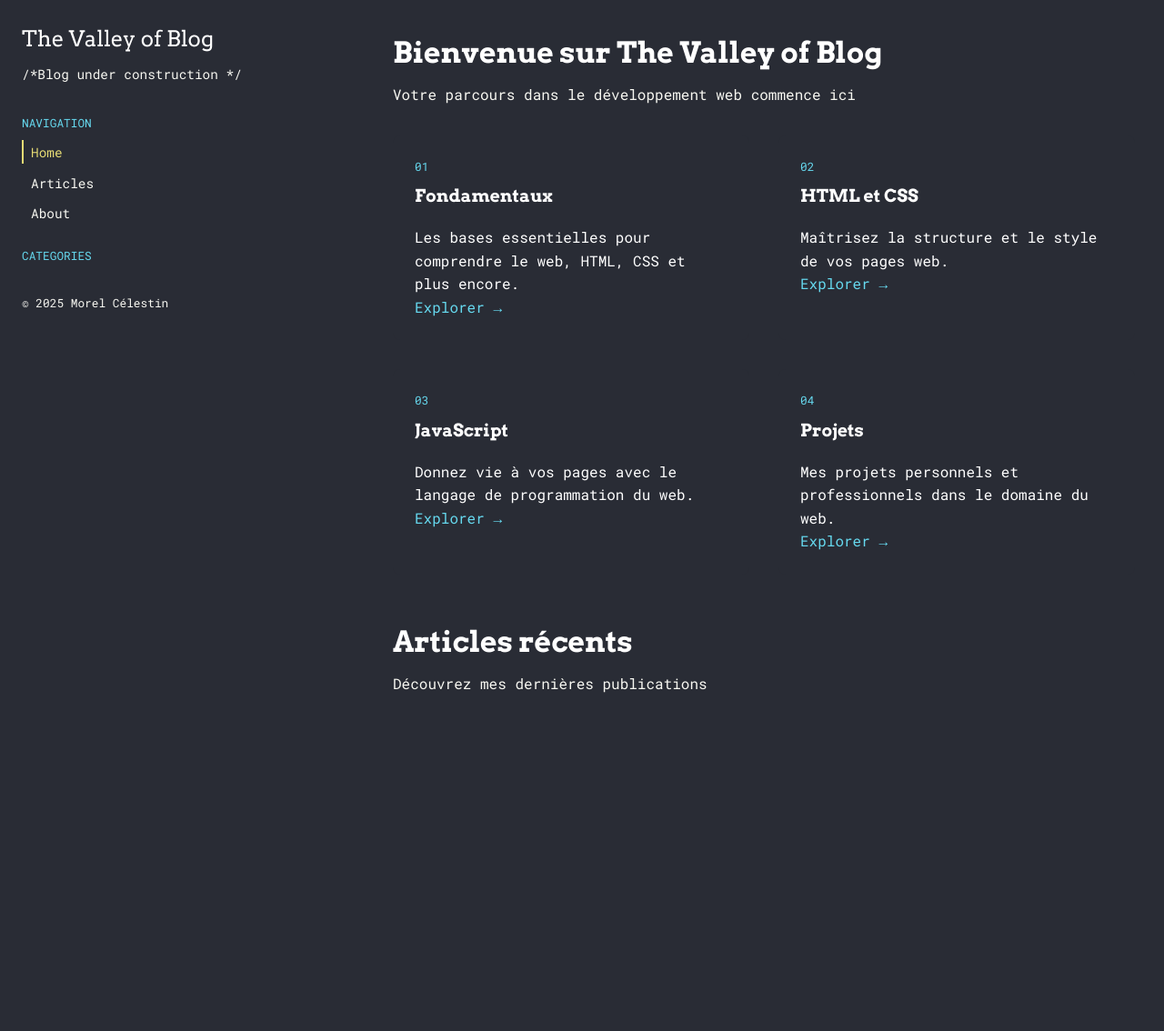
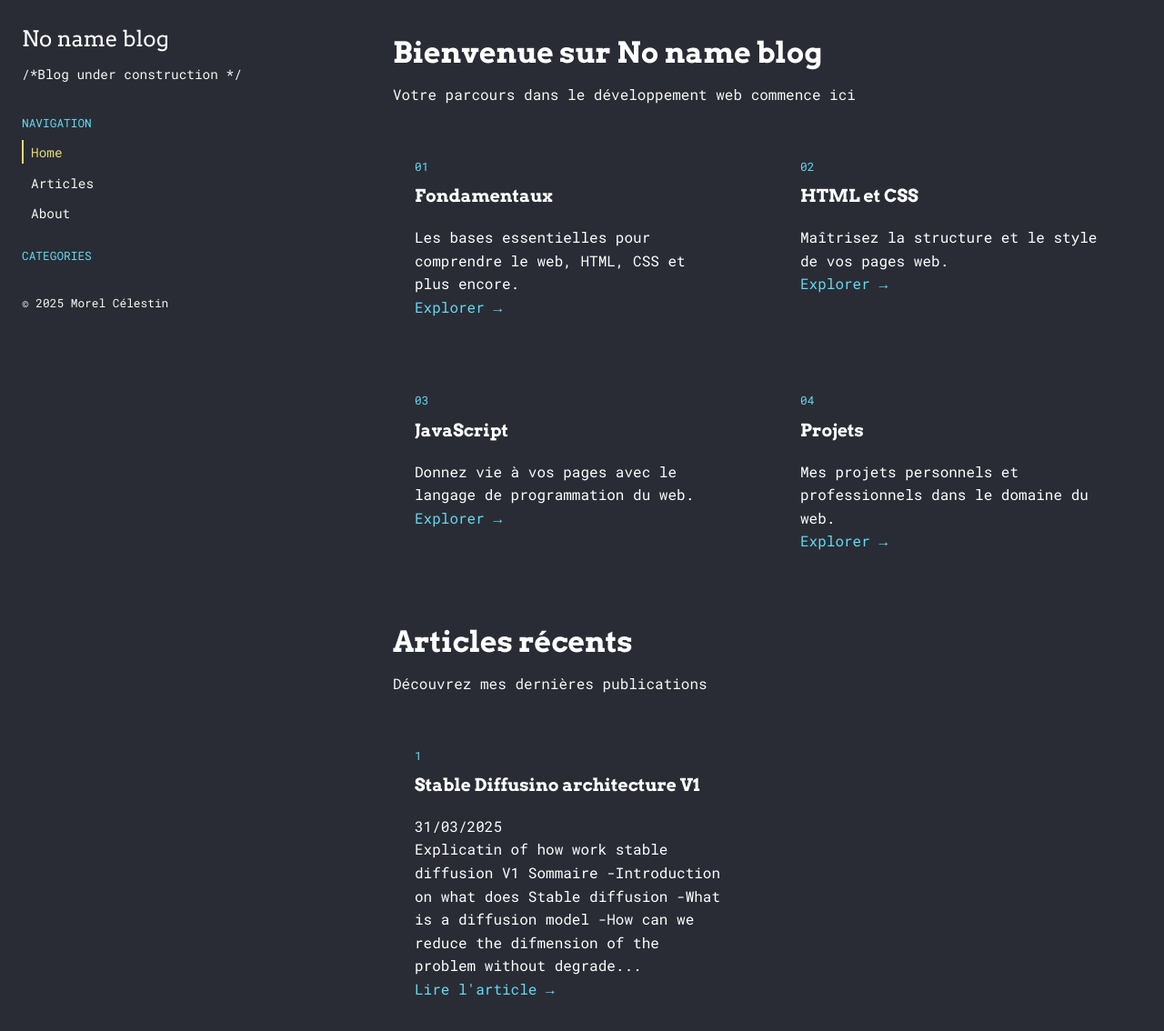
Before and after one commit to CeIest2/CeIest2.github.io, a Jekyll site: the page built from index.html, in a window 1280 px wide and 1205 px high. Shown: the top 1134 px of the window at 91% size. Built offline with Jekyll 4.4.1, drawn with Linux system fonts in a browser that asks for light colours.

Commit message:
des trucs flemmes d'énumérer

```diff
--- a/_config.yml
+++ b/_config.yml
@@ -1,4 +1,4 @@
-title: The Valley of Blog
+title: No name blog
 description: Votre parcours dans le développement web commence ici
 author: Morel Célestin
 
--- /dev/null
+++ b/_posts/2025-03-31-Stable-Diffusion-architecture-V1.md
@@ -0,0 +1,18 @@
+---
+layout: post
+title: "Stable Diffusino architecture V1"
+date: 2025-03-31
+categories: [deep-learning, generative IA, image generation]
+---
+
+Explicatin of how work stable diffusion V1
+
+
+
+## Sommaire
+
+-Introduction on what does Stable diffusion
+-What is  a diffusion model
+-How can we reduce the difmension of the problem without degrade performance
+-How can we tell the model what to generate
+-
--- a/about.html
+++ b/about.html
@@ -5,7 +5,6 @@ title: À propos
 <div class="section">
   <div class="section-header">
     <h1 class="section-title">About Me</h1>
-    <p class="section-description">More</p>
   </div>
   <div class="post-content">
     <h2>Who am I?</h2>
```
Also changed, not shown: 8 other files.
